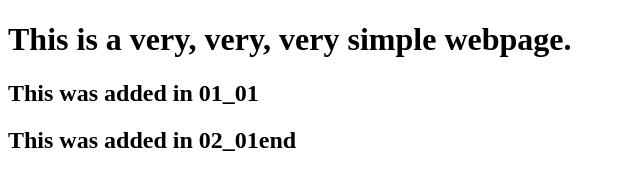
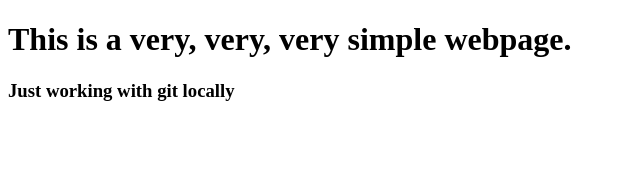
Before and after one commit to aprobert-li/playground, a plain HTML site: page index.html in a window 1280 px wide. Shown: the whole page, without its empty margins (0-640 px from the left). Drawn offline with Linux system fonts and the light colour scheme.

Commit message:
git local

```diff
--- a/index.html
+++ b/index.html
@@ -6,8 +6,7 @@
 <body>
 
 	<h1>This is a very, very, very simple webpage.</h1>
-	<h2>This was added in 01_01</h2>
-	<h2>This was added in 02_01end</h2>
+	<h3>Just working with git locally</h3>
 
 </body>
 </html>
```
